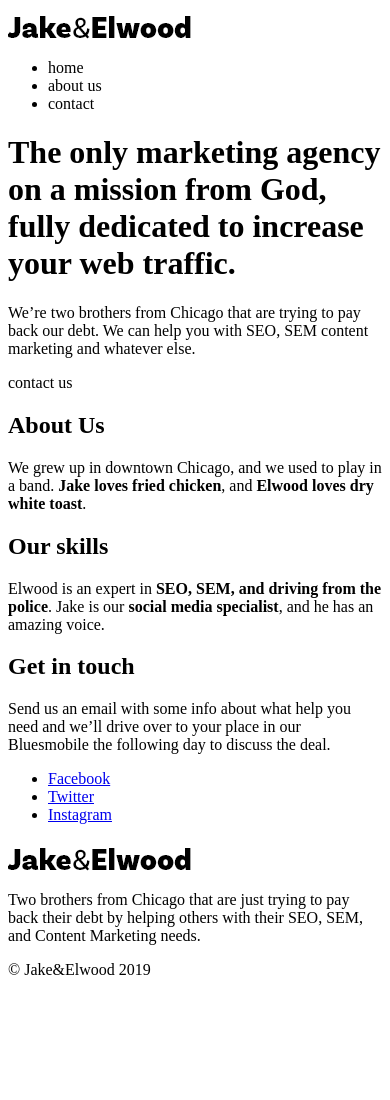
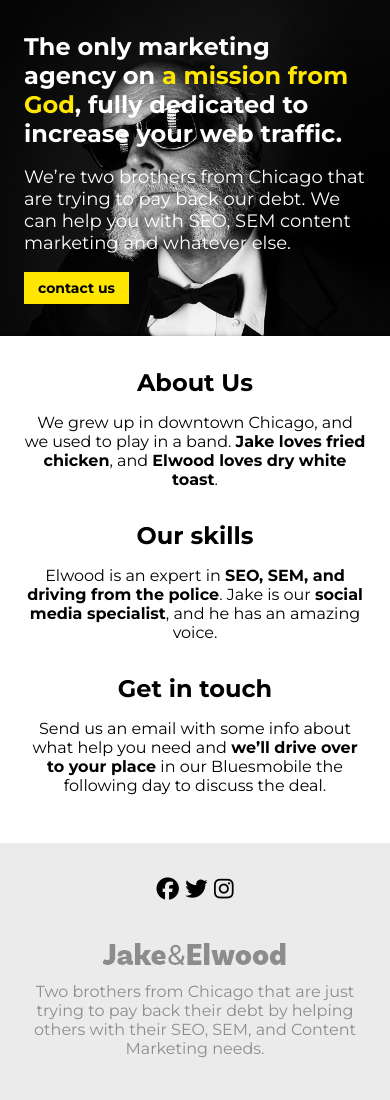
Before and after one commit to davidlim229/Marketing-Agency-Website, a plain HTML site: page index.html in a window 390 px wide. Shown: the top 1100 px of the page. Before the commit the page ends 995 px from the top, so only its background shows below. Drawn offline with Linux system fonts and the light colour scheme.

Commit message:
Finished mobile layout except navigation

```diff
--- a/css/styles.css
+++ b/css/styles.css
@@ -1 +1,146 @@
-/* font-family: 'Montserrat', sans-serif; */
+* {
+    box-sizing: border-box;
+}
+
+body {
+    margin: 0;
+    font-family: 'Montserrat', sans-serif;
+}
+
+img {
+    display: block;
+}
+
+/**********
+TYPOGRAPHY
+**********/
+h1,
+h2,
+strong {
+    font-weight: 700;
+    margin: 0;
+}
+
+.intro-heading {
+    font-size: 24px;
+}
+
+.intro-subtext {
+    font-size: 18px;
+}
+
+.intro {
+    color: white;
+}
+
+.accent-color {
+    color: #FFE600;
+}
+
+.btn {
+    text-decoration: none;
+    font-weight: 700;
+}
+
+.btn-primary {
+    color: black;
+    font-size: 14px;
+    background: #FFE600;
+    padding: .5em 1em;
+    justify-self: start;
+    transition: all 250ms;
+}
+
+.btn-primary:hover,
+.btn-primary:focus {
+    background: #f2be41;
+    transform: scale(1.05);
+}
+
+.footer-logo,
+.footer-text,
+.copyright {
+    opacity: 40%;
+}
+
+.footer-text {
+    margin-bottom: 2em;
+}
+
+.social-link {
+    color: black;
+    font-size: 1.4rem;
+}
+
+.social-item {
+    margin: 0 .2em;
+}
+
+.footer-logo {
+    margin: 0 auto;
+}
+
+.copyright {
+    font-size: 14px;
+}
+
+/***********
+LAYOUT
+***********/
+
+.main-grid {
+    display: grid;
+    grid-template-columns: minmax(1.5em, 1fr) auto minmax(1.5em, 1fr);
+}
+
+.intro > *,
+.subsections > *,
+footer > * {
+    grid-column: 2 / -2;
+}
+
+/* INTRO */
+.intro {
+    background: black;
+    background-image: url(../img/hero-bg.jpg);
+    background-size: cover;
+    background-position: right;
+    padding: 2em 0;
+}
+
+/* SUBSECTIONS */
+
+.subsections {
+    padding: 2em 0;
+}
+
+section {
+    margin-top: 1em;
+}
+
+section:first-child {
+    margin-top: 0;
+}
+
+.subsections,
+footer {
+    text-align: center;
+}
+
+/* FOOTER */
+footer {
+    background: #EBEBEB;
+    padding: 1em 0;
+}
+
+.social-list {
+    list-style: none;
+    padding: 0;
+    margin-bottom: 2em;
+    display: flex;
+    justify-content: center;
+}
+
+.social-link:hover {
+    opacity: 50%;
+}
--- a/index.html
+++ b/index.html
@@ -6,9 +6,10 @@
         <title>Jake&Elwood</title>
         <link href="https://fonts.googleapis.com/css2?family=Montserrat:wght@400;700&display=swap" rel="stylesheet">
         <link href="css/styles.css" rel="stylesheet">
+        <script src="https://kit.fontawesome.com/ea52bbfdc2.js" crossorigin="anonymous"></script>
     </head>
     <body>
-        <header>
+        <!-- <header class="main-grid">
             <img class="site-logo" src="img/logo.png" alt="logo">
             <nav>
                 <ul class="nav-list">
@@ -23,14 +24,14 @@
                     </li>
                 </ul>
             </nav>
-        </header>
+        </header> -->
         <main>
-            <div class="intro">
+            <div class="intro main-grid">
                 <h1 class="intro-heading">The only marketing agency on <span class="accent-color">a mission from God</span>, fully dedicated to increase your web traffic.</h1>
                 <p class="intro-subtext">We’re two brothers from Chicago that are trying to pay back our debt. We can help you with SEO, SEM content marketing and whatever else.</p>
-                <a class="btn primary-btn">contact us</a>
+                <a href="#" class="btn btn-primary">contact us</a>
             </div>
-            <div class="subsections">
+            <div class="subsections main-grid">
                 <section>
                     <h2 class="section-title">About Us</h2>
                     <p class="section-content">We grew up in downtown Chicago, and we used to play in a band. <strong>Jake loves fried chicken</strong>, and <strong>Elwood loves dry white toast</strong>.</p>
@@ -41,20 +42,20 @@
                 </section>
                 <section>
                     <h2 class="section-title">Get in touch</h2>
-                    <p class="section-content">Send us an email with some info about what help you need and we’ll drive over to your place in our Bluesmobile the following day to discuss the deal.</p>
+                    <p class="section-content">Send us an email with some info about what help you need and <strong>we’ll drive over to your place</strong> in our Bluesmobile the following day to discuss the deal.</p>
                 </section>
             </div>
         </main>
-        <footer>
+        <footer class="main-grid">
             <ul class="social-list">
                 <li class="social-item">
-                    <a href="#" class="social-link">Facebook</a>
+                    <a href="#" class="social-link"><i class="fab fa-facebook"></i></a>
                 </li>
                 <li class="social-item">
-                    <a href="#" class="social-link">Twitter</a>
+                    <a href="#" class="social-link"><i class="fab fa-twitter"></i></a>
                 </li>
                 <li class="social-item">
-                    <a href="#" class="social-link">Instagram</a>
+                    <a href="#" class="social-link"><i class="fab fa-instagram"></i></a>
                 </li>
             </ul>
             <img class="footer-logo" src="img/logo.png" alt="logo">
```
